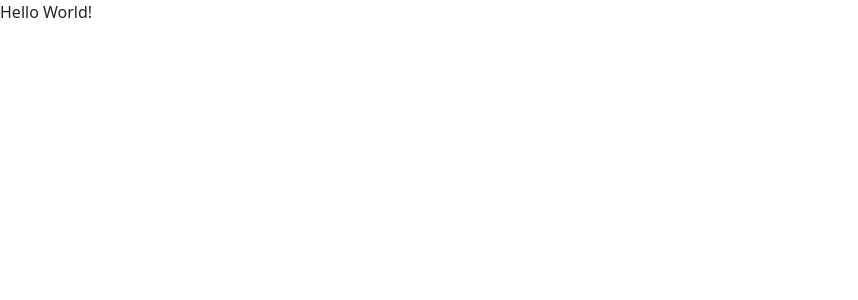
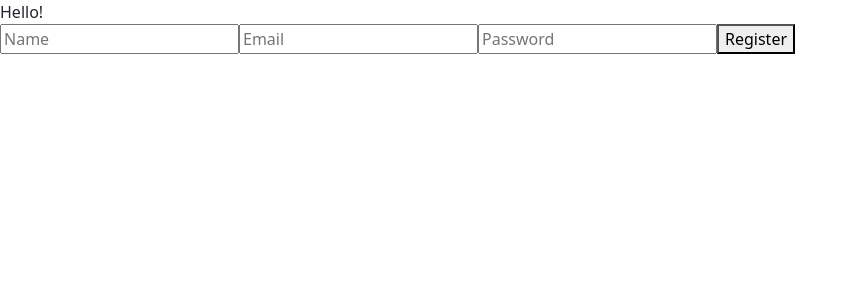
Before and after one commit to rahulag0110/cs350_term_project, a React (Create React App) app in the folder frontend/: page / in a window 1280 px wide. Shown: the top 300 px of the page, without its empty margins (0-858 px from the left). Built offline with nearby package versions, Linux system fonts and the light colour scheme.

Commit message:
Register Code (Success)
1. Added a Register.js file in frontend/src which contains the logic for registration.
2. Added the Register component to App.js to be rendered in the frontend

```diff
--- a/frontend/src/App.js
+++ b/frontend/src/App.js
@@ -1,10 +1,20 @@
 import './App.css';
+import React from 'react';
+import { useState, useEffect } from 'react';
+import axios from 'axios';
+import 'bootstrap/dist/css/bootstrap.min.css'
+import Register from './Register';
+
 
 function App() {
   return (
-    <div>
-      Hello World!
-    </div>
+    <>
+    <div>Hello!</div>
+
+    <Register />
+
+
+    </>
   );
 }
 
--- /dev/null
+++ b/frontend/src/Register.js
@@ -0,0 +1,53 @@
+import axios from "axios";
+import { useRef, useState, useEffect } from "react";
+
+const Register = () => {
+
+    const [name, setName] = useState([{}])
+    const [email, setEmail] = useState([{}])
+    const [password, setPassword] = useState([{}])
+
+    // useEffect(() => {
+    //     axios.get('http://')
+    //     .then(response)
+    // })
+
+    const registerHandler = () => {
+        axios.post('http://127.0.0.1:8000/user/register', {'name':name, 'email': email, 'password': password})
+        .then(res => console.log(res))
+    }
+
+
+    return (
+        <>
+        <input
+            onChange= {
+            e => setName(e.target.value)
+
+            }
+            placeholder='Name'
+        />
+
+        <input
+            onChange= {
+            e => setEmail(e.target.value)
+
+            }
+            placeholder='Email'
+        />
+
+        <input
+            onChange= {
+            e => setPassword(e.target.value)
+            }
+            placeholder='Password'
+        />
+
+        <button onClick={registerHandler}>Register</button>
+        </>
+
+
+    )
+}
+
+export default Register
```
